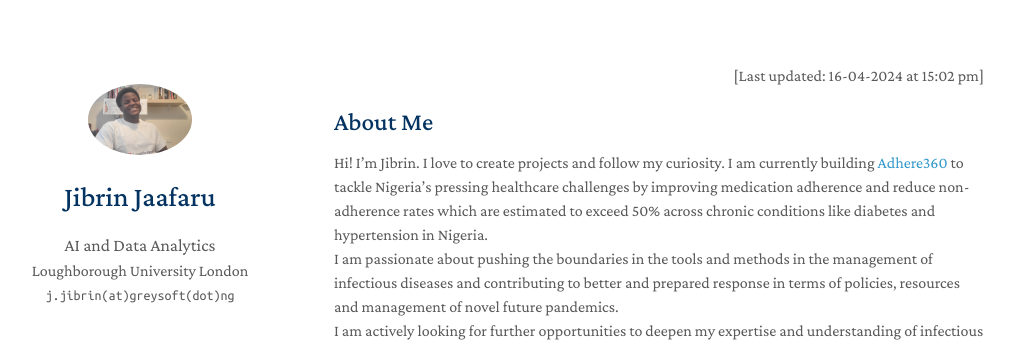
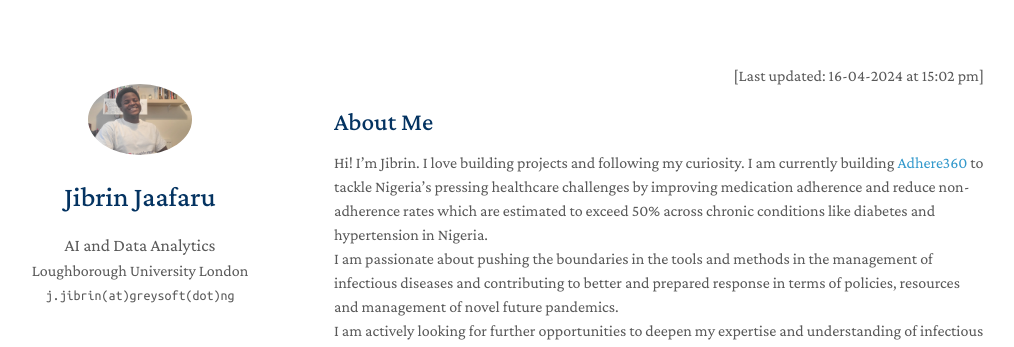
Before and after one commit to jibrinx/jibrinx.github.io, a Jekyll site: the page built from index.md, in a window 1280 px wide and 900 px high. Shown: the top 347 px of the window, without its empty margins (136-1150 px from the left). Built offline with Jekyll 4.4.1, drawn with Linux system fonts in a browser that asks for light colours; nearby versions of some CDN libraries; a style sheet for code colours, icons or effects is not loaded.

Commit message:
Update index.md

```diff
--- a/index.md
+++ b/index.md
@@ -4,7 +4,7 @@ layout: homepage
 <p  align="right">[Last updated: 16-04-2024 at 15:02 pm]</p>
 
 ## About Me
-Hi! I’m Jibrin. I love to create projects and follow my curiosity. I am currently building <a href="http://adhere360.github.io">Adhere360 </a> to tackle Nigeria's pressing healthcare challenges by improving medication adherence and reduce non-adherence rates which are estimated to exceed 50% across chronic conditions like diabetes and hypertension in Nigeria. <br>I am passionate about pushing the boundaries in the tools and methods in the management of infectious diseases and contributing to better and prepared response in terms of policies, resources and management of novel future pandemics. <br>I am actively looking for further opportunities to deepen my expertise and understanding of infectious diseases modelling...I am also open to research opportunities focused on democratizing access to healthcare, financial services, and other emerging technologies, particularly for underrepresented groups or underserved regions.
+Hi! I’m Jibrin. I love building projects and following my curiosity. I am currently building <a href="http://adhere360.github.io">Adhere360 </a> to tackle Nigeria's pressing healthcare challenges by improving medication adherence and reduce non-adherence rates which are estimated to exceed 50% across chronic conditions like diabetes and hypertension in Nigeria. <br>I am passionate about pushing the boundaries in the tools and methods in the management of infectious diseases and contributing to better and prepared response in terms of policies, resources and management of novel future pandemics. <br>I am actively looking for further opportunities to deepen my expertise and understanding of infectious diseases modelling...I am also open to research opportunities focused on democratizing access to healthcare, financial services, and other emerging technologies, particularly for underrepresented groups or underserved regions.
 ## Education
 - **2022** - Master degree in Artificial Intelligence and Data Analytics from the Institute for Digital Technologies at Loughborough University London
 - **2019** - Bachelor degree in Computer Science from University of Jos, Nigeria.
```
